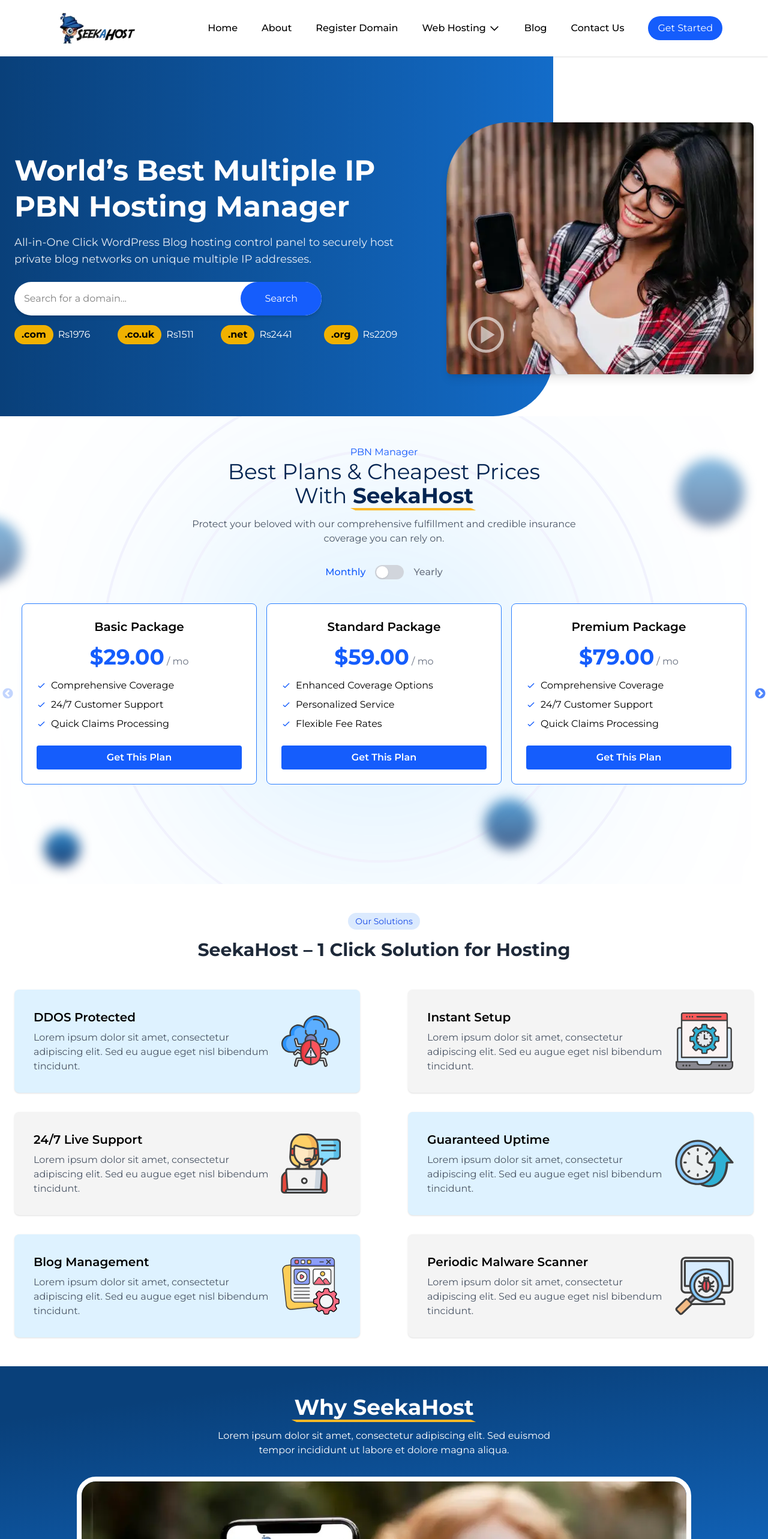
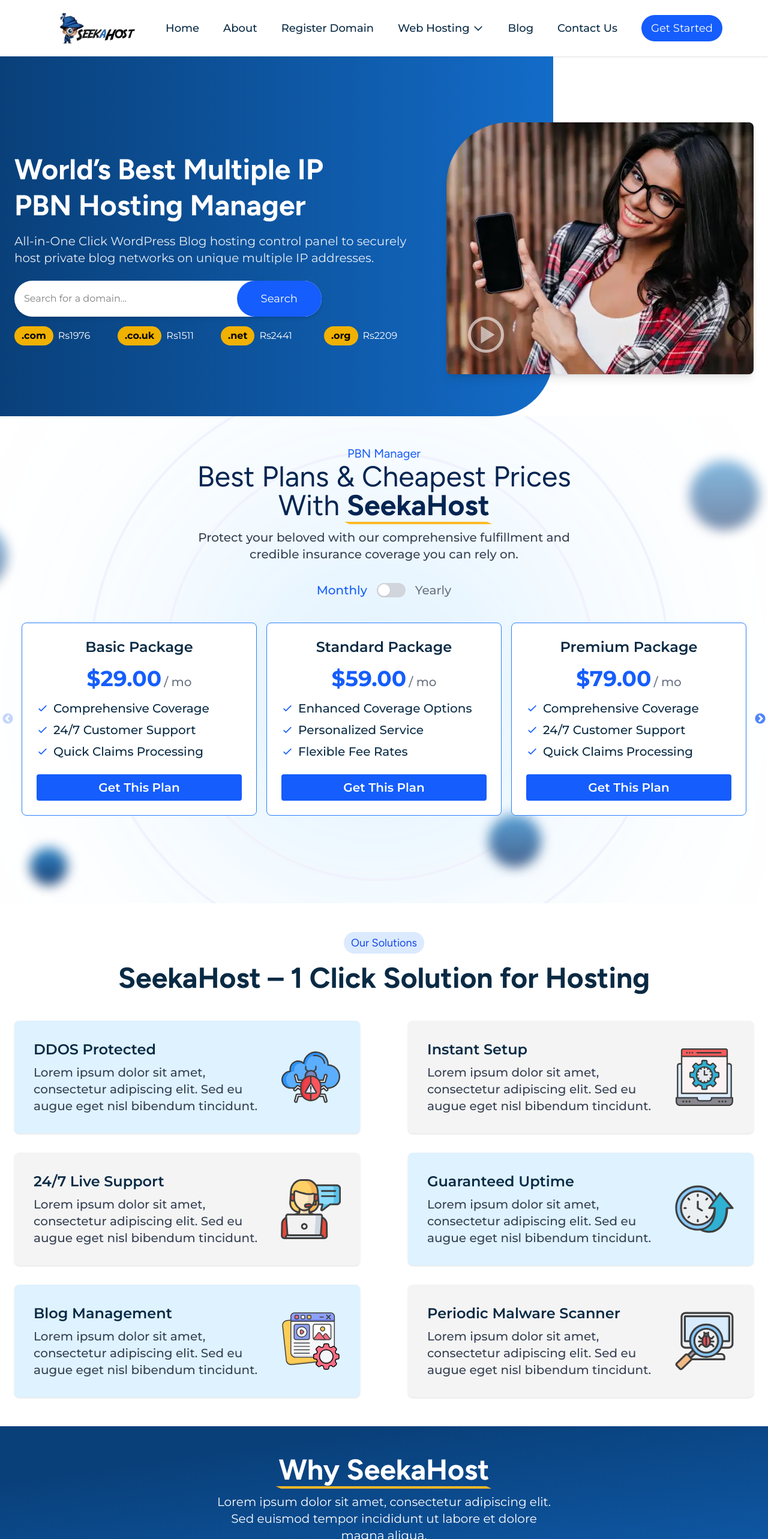
Before and after one commit to KaveeshClickDo/seekahost.lk-v3, a Next.js app: page / in a window 1280 px wide. Shown: the top 2566 px of the page at 60% size. Built offline with nearby package versions, Linux system fonts and the light colour scheme.

Commit message:
homepage fonts updated

```diff
--- a/src/app/globals.css
+++ b/src/app/globals.css
@@ -2,15 +2,17 @@
 
 :root {
   --background: #ffffff;
-  --foreground: #000000;
+  --foreground: #092a44;
   --font-montserrat: 'Montserrat', sans-serif;
+  --font-figtree: 'Figtree', sans-serif;
 }
 
 @media (prefers-color-scheme: dark) {
   :root {
     --background: #ffffff;
-    --foreground: #000000;
-    -font-montserrat: 'Montserrat', sans-serif;
+    --foreground: #092a44;
+    --font-montserrat: 'Montserrat', sans-serif;
+    --font-figtree: 'Figtree', sans-serif;
   }
 }
 
@@ -19,6 +21,11 @@
   color: var(--foreground);
   font-family: var(--font-montserrat);
 }
+
+h1, h2 {
+  font-family: var(--font-figtree);
+}
+
 
 .slick-next::before {
   color: #155dfc !important;
--- a/src/app/layout.js
+++ b/src/app/layout.js
@@ -1,10 +1,15 @@
-import { Montserrat } from 'next/font/google';
+import { Montserrat, Figtree } from 'next/font/google';
 import './globals.css';
 import { siteSchema } from './schema';
 
 const montserrat = Montserrat({
   subsets: ['latin'],
   variable: '--font-montserrat',
+});
+
+const figtree = Figtree({
+  subsets: ['latin'],
+  variable: '--font-figtree',
 });
 
 export const metadata = {
@@ -26,7 +31,7 @@
           dangerouslySetInnerHTML={{ __html: JSON.stringify(siteSchema) }}
         />
       </head>
-      <body className={`${montserrat.variable} antialiased`}>
+      <body className={`${montserrat.variable} ${figtree.variable} antialiased`}>
         {children}
       </body>
     </html>
--- a/src/components/home/Hero.js
+++ b/src/components/home/Hero.js
@@ -9,11 +9,11 @@
 
 
                 <div className="text-white w-full max-w-2xl z-1">
-                    <h1 className="text-xl md:text-5xl font-bold leading-tight">
+                    <h1 className="text-3xl md:text-5xl font-bold leading-tight">
                         World&rsquo;s Best Multiple IP <br /> PBN Hosting Manager
                     </h1>
 
-                    <p className="mt-4 text-lg opacity-90">
+                    <p className="mt-4 text-md md:text-xl opacity-90">
                         All-in-One Click WordPress Blog hosting control panel to securely host private blog networks on unique multiple IP addresses.
                     </p>
 
@@ -24,7 +24,7 @@
                             placeholder="Search for a domain..."
                             className="flex-grow outline-none text-black"
                         />
-                        <button className="bg-blue-600 text-white px-5 md:px-10 py-4 rounded-full hover:bg-blue-700 transition">
+                        <button className="bg-blue-600 text-white px-5 md:px-10 py-4 rounded-full hover:bg-blue-700 transition md:text-lg">
                             Search
                         </button>
                     </div>
--- a/src/components/shared/Navbar.js
+++ b/src/components/shared/Navbar.js
@@ -28,19 +28,19 @@
 
     const DesktopMenu = () => (
         <div className="hidden xl:flex items-center space-x-10 md:pr-15">
-            <Link href="/" className="hover:text-blue-500 font-medium transition-all duration-300">
+            <Link href="/" className="hover:text-blue-500 font-medium transition-all duration-300 text-lg">
                 Home
             </Link>
-            <Link href="/about" className="hover:text-blue-500 font-medium transition-all duration-300">
+            <Link href="/about" className="hover:text-blue-500 font-medium transition-all duration-300 text-lg">
                 About
             </Link>
-            <Link href="/register-domain" className="hover:text-blue-500 font-medium transition-all duration-300">
+            <Link href="/register-domain" className="hover:text-blue-500 font-medium transition-all duration-300 text-lg">
                 Register Domain
             </Link>
             <div className="relative group hover:text-blue-500">
                 <button
                     type="button"
-                    className="flex items-center font-medium transition-all duration-300 focus:outline-none cursor-pointer"
+                    className="flex items-center font-medium transition-all duration-300 focus:outline-none cursor-pointer text-lg"
                 >
                     Web Hosting
                     <svg className="w-5 h-5 ml-1" fill="none" stroke="currentColor" viewBox="0 0 24 24">
@@ -59,15 +59,15 @@
                     </Link>
                 </div>
             </div>
-            <Link href="https://www.seekahost.lk/blog/" className="hover:text-blue-500 font-medium transition-all duration-300">
+            <Link href="https://www.seekahost.lk/blog/" className="hover:text-blue-500 font-medium transition-all duration-300 text-lg">
                 Blog
             </Link>
-            <Link href="/contact" className="hover:text-blue-500 font-medium transition-all duration-300">
+            <Link href="/contact" className="hover:text-blue-500 font-medium transition-all duration-300 text-lg">
                 Contact Us
             </Link>
             <Link
                 href="#"
-                className="bg-blue-600 text-white px-4 py-2 rounded-full hover:bg-blue-700 transition"
+                className="bg-blue-600 text-white px-4 py-2 rounded-full hover:bg-blue-700 transition text-lg"
             >
                 Get Started
             </Link>
@@ -80,19 +80,19 @@
                 }`}
         >
             <div className="pt-2 pb-3 space-y-1">
-                <Link href="/" className="block px-4 py-2 hover:bg-gray-100" onClick={() => setMobileMenuOpen(false)}>
+                <Link href="/" className="block px-4 py-2 hover:bg-gray-100 text-lg font-medium" onClick={() => setMobileMenuOpen(false)}>
                     Home
                 </Link>
-                <Link href="/about" className="block px-4 py-2 hover:bg-gray-100" onClick={() => setMobileMenuOpen(false)}>
+                <Link href="/about" className="block px-4 py-2 hover:bg-gray-100 text-lg font-medium" onClick={() => setMobileMenuOpen(false)}>
                     About
                 </Link>
-                <Link href="/register-domain" className="block px-4 py-2 hover:bg-gray-100" onClick={() => setMobileMenuOpen(false)}>
+                <Link href="/register-domain" className="block px-4 py-2 hover:bg-gray-100 text-lg font-medium" onClick={() => setMobileMenuOpen(false)}>
                     Register Domain
                 </Link>
                 <div>
                     <button
                         onClick={() => setWebHostingDropdownOpen(!webHostingDropdownOpen)}
-                        className="w-full flex items-center justify-between text-left px-4 py-2 hover:bg-gray-100 focus:outline-none" aria-expanded={webHostingDropdownOpen}
+                        className="w-full flex items-center justify-between text-left px-4 py-2 hover:bg-gray-100 focus:outline-none text-lg font-medium" aria-expanded={webHostingDropdownOpen}
                     >
                         Web Hosting
                         {webHostingDropdownOpen ? (
@@ -107,27 +107,27 @@
                     </button>
                     {webHostingDropdownOpen && (
                         <div className="pl-4">
-                            <Link href="https://www.seekahost.lk/wordpress-hosting/" className="block px-4 py-2 hover:bg-gray-100" onClick={() => setMobileMenuOpen(false)}>
+                            <Link href="https://www.seekahost.lk/wordpress-hosting/" className="block px-4 py-2 hover:bg-gray-100 text-lg font-medium" onClick={() => setMobileMenuOpen(false)}>
                                 WordPress Web Hosting
                             </Link>
-                            <Link href="https://www.seekahost.lk/business-web-hosting/" className="block px-4 py-2 hover:bg-gray-100" onClick={() => setMobileMenuOpen(false)}>
+                            <Link href="https://www.seekahost.lk/business-web-hosting/" className="block px-4 py-2 hover:bg-gray-100 text-lg font-medium" onClick={() => setMobileMenuOpen(false)}>
                                 Business Web Hosting
                             </Link>
-                            <Link href="https://www.seekahost.lk/cheap-web-hosting-with-cpanel/" className="block px-4 py-2 hover:bg-gray-100" onClick={() => setMobileMenuOpen(false)}>
+                            <Link href="https://www.seekahost.lk/cheap-web-hosting-with-cpanel/" className="block px-4 py-2 hover:bg-gray-100 text-lg font-medium" onClick={() => setMobileMenuOpen(false)}>
                                 Cheap cPanel Hosting
                             </Link>
                         </div>
                     )}
                 </div>
-                <Link href="https://www.seekahost.lk/blog/" className="block px-4 py-2 hover:bg-gray-100" onClick={() => setMobileMenuOpen(false)}>
+                <Link href="https://www.seekahost.lk/blog/" className="block px-4 py-2 hover:bg-gray-100 text-lg font-medium" onClick={() => setMobileMenuOpen(false)}>
                     Blog
                 </Link>
-                <Link href="/contact" className="block px-4 py-2 hover:bg-gray-100" onClick={() => setMobileMenuOpen(false)}>
+                <Link href="/contact" className="block px-4 py-2 hover:bg-gray-100 text-lg font-medium" onClick={() => setMobileMenuOpen(false)}>
                     Contact Us
                 </Link>
                 <Link
                     href="#"
-                    className="bg-blue-600 text-white px-4 py-2 rounded-full hover:bg-blue-700 transition" onClick={() => setMobileMenuOpen(false)}
+                    className="bg-blue-600 text-white px-4 py-2 rounded-full hover:bg-blue-700 transition text-lg font-medium" onClick={() => setMobileMenuOpen(false)}
                 >
                     Get Started
                 </Link>
--- a/src/components/shared/PackagePrices.js
+++ b/src/components/shared/PackagePrices.js
@@ -102,8 +102,8 @@
                 priority
             />
             <div className="relative z-1 max-w-7xl mx-auto px-7 text-center">
-                <h1 className="text-blue-600">PBN Manager</h1>
-                <h2 className="text-3xl md:text-4xl mb-4 text-[#042552]">
+                <h1 className="text-blue-600 md:text-xl">PBN Manager</h1>
+                <h2 className="text-3xl md:text-5xl mb-4 text-[#042552]">
                     Best Plans & Cheapest Prices
                     <br className="hidden md:block" />
                     With{" "}
@@ -111,13 +111,13 @@
                         SeekaHost
                     </span>
                 </h2>
-                <p className="text-gray-600 mb-8 max-w-2xl mx-auto">
+                <p className="text-gray-700 mb-8 max-w-2xl mx-auto md:text-xl font-medium">
                     Protect your beloved with our comprehensive fulfillment and
                     credible insurance coverage you can rely on.
                 </p>
                 <div className="flex items-center justify-center space-x-4 mb-10">
                     <span
-                        className={`cursor-pointer font-medium ${isMonthly ? 'text-blue-600' : 'text-gray-500'}`}
+                        className={`cursor-pointer  md:text-xl font-medium ${isMonthly ? 'text-blue-600' : 'text-gray-500'}`}
                         onClick={() => setIsMonthly(true)}
                     >
                         Monthly
@@ -141,7 +141,7 @@
                         />
                     </div>
                     <span
-                        className={`cursor-pointer font-medium ${!isMonthly ? 'text-blue-600' : 'text-gray-500'}`}
+                        className={`cursor-pointer  md:text-xl font-medium ${!isMonthly ? 'text-blue-600' : 'text-gray-500'}`}
                         onClick={() => setIsMonthly(false)}
                     >
                         Yearly
@@ -154,20 +154,20 @@
                             {pricing.map((plan, idx) => (
                                 <div key={idx} className="px-2">
                                     <div className="group border rounded-lg p-6 h-full transition duration-600 hover:shadow-lg bg-white border-blue-500 hover:bg-gradient-to-r hover:from-[#103040] hover:to-[#0A437F] hover:border-blue-950">
-                                        <h3 className="text-xl font-semibold mb-2 group-hover:text-white">{plan.title}</h3>
+                                        <h3 className="text-xl md:text-2xl font-semibold mb-2 group-hover:text-white">{plan.title}</h3>
                                         <div className="flex items-baseline justify-center my-4">
                                             <span className="text-4xl font-bold text-blue-600 mr-1 group-hover:text-white">
                                                 ${isMonthly ? plan.monthlyPrice.toFixed(2) : plan.yearlyPrice.toFixed(2)}
                                             </span>
-                                            <span className="text-gray-500 group-hover:text-white">
+                                            <span className="text-gray-500 group-hover:text-white md:text-xl font-medium">
                                                 / {isMonthly ? 'mo' : 'yr'}
                                             </span>
                                         </div>
-                                        <ul className="text-left mb-6 space-y-2 group-hover:text-white">
+                                        <ul className="text-left mb-6 space-y-2 group-hover:text-white md:text-xl font-medium">
                                             {plan.features.map((feature, fIdx) => (
                                                 <li key={fIdx} className="flex items-center">
                                                     <svg
-                                                        className="w-4 h-4 text-blue-600 mr-2 group-hover:text-white"
+                                                        className="w-5 h-5 text-blue-600 mr-2 group-hover:text-white"
                                                         fill="none"
                                                         stroke="currentColor"
                                                         strokeWidth="2"
@@ -185,7 +185,7 @@
                                             ))}
                                         </ul>
                                         <button
-                                            className="w-full py-2 rounded text-white font-semibold transition bg-blue-600 group-hover:bg-white group-hover:text-blue-600"
+                                            className="w-full py-2 rounded text-white font-semibold transition bg-blue-600 group-hover:bg-white group-hover:text-blue-600 md:text-xl"
                                         >
                                             Get This Plan
                                         </button>
--- a/src/components/shared/Solution.js
+++ b/src/components/shared/Solution.js
@@ -6,8 +6,8 @@
       <div className="max-w-7xl mx-auto px-4 md:px-0">
 
         <div className="text-center mb-12">
-          <h1 className="inline-block bg-blue-100 text-blue-700 text-sm px-3 py-1 rounded-full mb-4">Our Solutions</h1>
-          <h2 className="text-3xl font-bold text-gray-800 mb-4">
+          <h1 className="inline-block bg-blue-100 text-blue-700 text-sm md:text-lg px-3 py-1 rounded-full mb-4">Our Solutions</h1>
+          <h2 className="text-3xl md:text-5xl font-bold mb-4">
             SeekaHost – 1 Click Solution for Hosting
           </h2>
 
@@ -19,8 +19,8 @@
           <div className="bg-[#DEF2FF] rounded-lg shadow hover:shadow-lg transition-shadow max-w-lg md:max-w-xl w-full">
             <div className="flex items-center p-8">
               <div className="flex-1">
-                <h3 className="text-xl font-semibold mb-2">DDOS Protected</h3>
-                <p className="text-gray-600">
+                <h3 className="text-xl md:text-2xl font-semibold mb-2">DDOS Protected</h3>
+                <p className="text-gray-700 md:text-xl font-medium">
                   Lorem ipsum dolor sit amet, consectetur adipiscing elit. Sed eu augue eget nisl bibendum tincidunt.
                 </p>
               </div>
@@ -39,8 +39,8 @@
           <div className="bg-[#F4F4F4] rounded-lg shadow hover:shadow-lg transition-shadow max-w-lg md:max-w-xl w-full">
             <div className="flex items-center p-8">
               <div className="flex-1">
-                <h3 className="text-xl font-semibold mb-2">Instant Setup</h3>
-                <p className="text-gray-600">
+                <h3 className="text-xl md:text-2xl font-semibold mb-2">Instant Setup</h3>
+                <p className="text-gray-700 md:text-xl font-medium">
                   Lorem ipsum dolor sit amet, consectetur adipiscing elit. Sed eu augue eget nisl bibendum tincidunt.
                 </p>
               </div>
@@ -59,8 +59,8 @@
           <div className="bg-[#F4F4F4] rounded-lg shadow hover:shadow-lg transition-shadow max-w-lg md:max-w-xl w-full">
             <div className="flex items-center p-8">
               <div className="flex-1">
-                <h3 className="text-xl font-semibold mb-2">24/7 Live Support</h3>
-                <p className="text-gray-600">
+                <h3 className="text-xl md:text-2xl font-semibold mb-2">24/7 Live Support</h3>
+                <p className="text-gray-700 md:text-xl font-medium">
                   Lorem ipsum dolor sit amet, consectetur adipiscing elit. Sed eu augue eget nisl bibendum tincidunt.
                 </p>
               </div>
@@ -79,8 +79,8 @@
           <div className="bg-[#DEF2FF] rounded-lg shadow hover:shadow-lg transition-shadow max-w-lg md:max-w-xl w-full">
             <div className="flex items-center p-8">
               <div className="flex-1">
-                <h3 className="text-xl font-semibold mb-2">Guaranteed Uptime</h3>
-                <p className="text-gray-600">
+                <h3 className="text-xl md:text-2xl font-semibold mb-2">Guaranteed Uptime</h3>
+                <p className="text-gray-700 md:text-xl font-medium">
                   Lorem ipsum dolor sit amet, consectetur adipiscing elit. Sed eu augue eget nisl bibendum tincidunt.
                 </p>
               </div>
@@ -99,8 +99,8 @@
           <div className="bg-[#DEF2FF] rounded-lg shadow hover:shadow-lg transition-shadow max-w-lg md:max-w-xl w-full">
             <div className="flex items-center p-8">
               <div className="flex-1">
-                <h3 className="text-xl font-semibold mb-2">Blog Management</h3>
-                <p className="text-gray-600">
+                <h3 className="text-xl md:text-2xl font-semibold mb-2">Blog Management</h3>
+                <p className="text-gray-700 md:text-xl font-medium">
                   Lorem ipsum dolor sit amet, consectetur adipiscing elit. Sed eu augue eget nisl bibendum tincidunt.
                 </p>
               </div>
@@ -119,8 +119,8 @@
           <div className="bg-[#F4F4F4] rounded-lg shadow hover:shadow-lg transition-shadow max-w-lg md:max-w-xl w-full">
             <div className="flex items-center p-8">
               <div className="flex-1">
-                <h3 className="text-xl font-semibold mb-2">Periodic Malware Scanner</h3>
-                <p className="text-gray-600">
+                <h3 className="text-xl md:text-2xl font-semibold mb-2">Periodic Malware Scanner</h3>
+                <p className="text-gray-700 md:text-xl font-medium">
                   Lorem ipsum dolor sit amet, consectetur adipiscing elit. Sed eu augue eget nisl bibendum tincidunt.
                 </p>
               </div>
--- a/src/components/shared/Video.js
+++ b/src/components/shared/Video.js
@@ -10,7 +10,7 @@
   return (
     <section className="py-12 relative">
       <Image
-        src="/images/home/bg.svg"
+        src="/images/shared/bg.svg"
         alt="Background"
         fill
         priority
@@ -19,12 +19,12 @@
       />
       <div className="relative z-1 max-w-7xl mx-auto px-4">
         <div className="text-center mb-8">
-          <h2 className="text-2xl md:text-4xl font-bold text-white">
+          <h2 className="text-3xl md:text-5xl font-bold text-white">
             <span className="relative font-bold after:content-[''] after:absolute after:left-0 after:bottom-[-3px] after:w-full after:h-[4px] after:bg-[#FDB927] after:transform after:skew-x-65">
               Why SeekaHost
             </span>
           </h2>
-          <p className="mt-4 text-white max-w-xl mx-auto">
+          <p className="mt-4 text-white max-w-xl mx-auto md:text-xl">
             Lorem ipsum dolor sit amet, consectetur adipiscing elit. Sed euismod tempor
             incididunt ut labore et dolore magna aliqua.
           </p>
```
Also changed, not shown: src/components/home/WhySeekahost.js (+14 -14 lines), src/components/shared/FAQ.js (+5 -5 lines), src/components/shared/Footer.js (+27 -27 lines), src/components/shared/Review.js (+5 -5 lines), public/images/shared/bg.svg (renamed from public/images/home/bg.svg).
